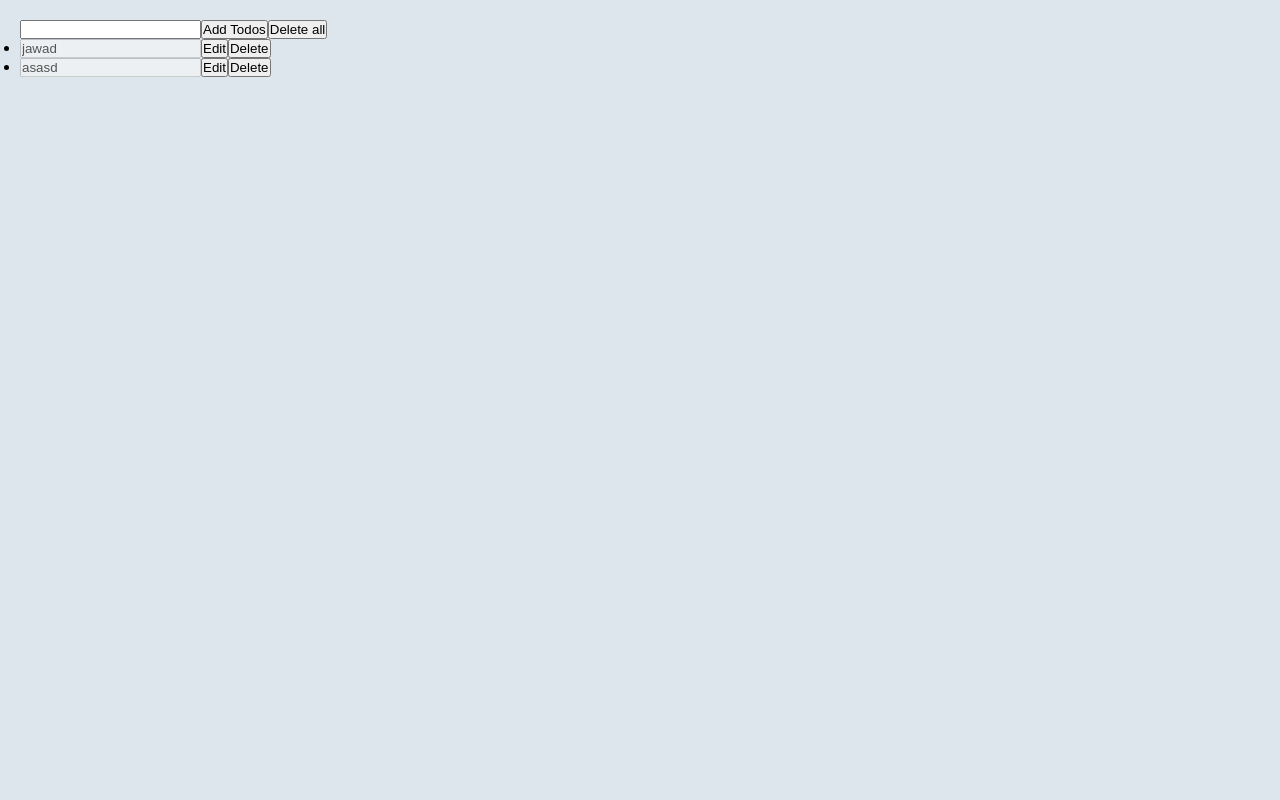
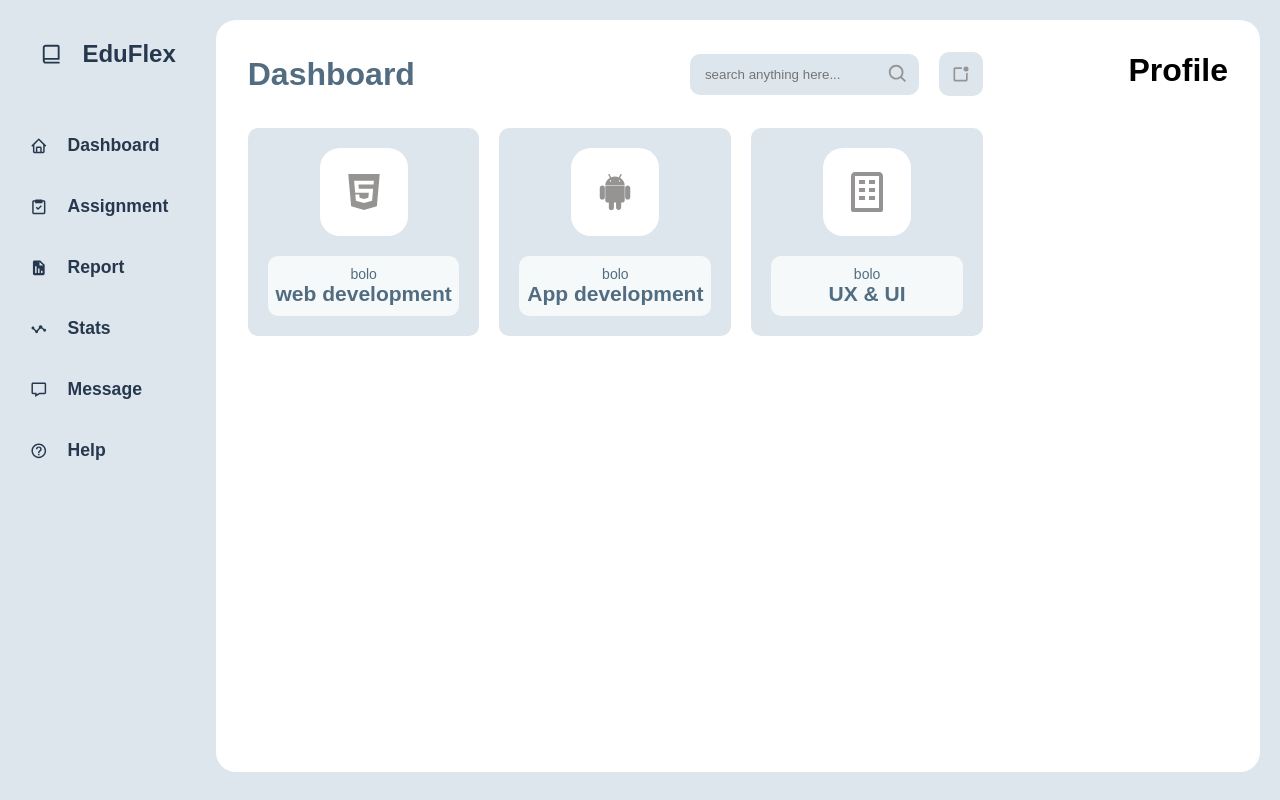
Before and after one commit to Muhammad-Jawad-0/React-Dashboard, a React (Vite) app: page / in a window 1280 px wide. Built offline with nearby package versions, Linux system fonts and the light colour scheme.

Commit message:
working..

```diff
--- a/src/App.jsx
+++ b/src/App.jsx
@@ -7,14 +7,14 @@ import "./App.css"
 
 const App = () => {
   return (
-    // <div className='dashboard'>
-    //   <Sidebar />
-    //   <div className="dashboard-content">
-    //     <Content />
-    //     <Profile />
-    //   </div>
-    // </div>
-    <Todos />
+    <div className='dashboard'>
+      <Sidebar />
+      <div className="dashboard-content">
+        <Content />
+        <Profile />
+      </div>
+    </div>
+    // <Todos />
   )
 }
 
--- /dev/null
+++ b/src/components/Card.jsx
@@ -0,0 +1,39 @@
+import React from 'react'
+import { BiBuilding, BiLogoAndroid, BiLogoHtml5 } from 'react-icons/bi'
+
+const course = [
+    {
+        title:"web development",
+        icon: <BiLogoHtml5 />
+    },
+    {
+        title:"App development",
+        duration:"2 Hour",
+        icon: <BiLogoAndroid />
+    },
+    {
+        title:"UX & UI",
+        duration:"2 Hour",
+        icon: <BiBuilding />
+    },
+]
+
+const Card = () => {
+  return (
+    <div className='card-container'>
+      {course.map((v,i) => (
+        <div className='card'>
+            <div className="card-cover">
+                {v.icon}
+            </div>
+            <div className="card-title">
+                bolo
+                <h2>{v.title}</h2>
+            </div>
+        </div>
+      ))}
+    </div>
+  )
+}
+
+export default Card
--- a/src/components/Content.jsx
+++ b/src/components/Content.jsx
@@ -1,11 +1,13 @@
 import React from 'react'
 import ContentHeader from './ContentHeader'
 import "../styles/content.css"
+import Card from './Card'
 
 function Content() {
   return (
     <div className='content'>
       <ContentHeader />
+      <Card />
     </div>
   )
 }
--- a/src/styles/content.css
+++ b/src/styles/content.css
@@ -61,3 +61,51 @@
     transform: scale(1.3);
     cursor: pointer;
 }
+
+
+/* card container */
+
+.card-container{
+    display: flex;
+    gap: 20px;
+    align-items: center;
+    margin-top: 2rem;
+}
+
+.card{
+    flex: 1;
+    background: #dde6ed;
+    padding: 20px;
+    border-radius: 10px;
+    display: flex;
+    align-items: center;
+    flex-direction: column;
+    gap: 20px;
+    transition: 0.5s ease-in-out;
+}
+
+.card:hover{
+    transform: scale(1.04);
+    cursor: pointer;
+}
+
+.card-cover{
+    background: #fff;
+    font-size: 3rem;
+    display: flex;
+    align-items: center;
+    justify-content: center;
+    padding: 20px;
+    border-radius: 20px;
+    color: #969393;
+}
+
+.card-title{
+    background: #ffffffc0;
+    width: 100%;
+    text-align: center;
+    padding: 10px 0;
+    font-size: 14px;
+    color: #526d82;
+    border-radius: 10px;
+}
```
